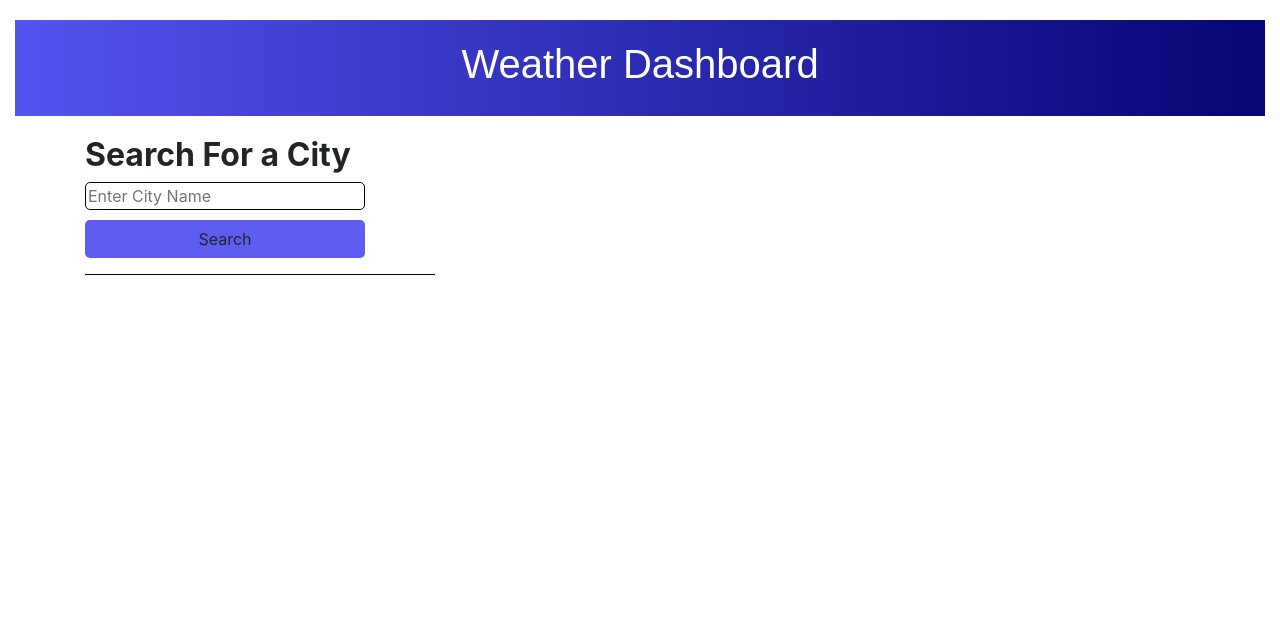
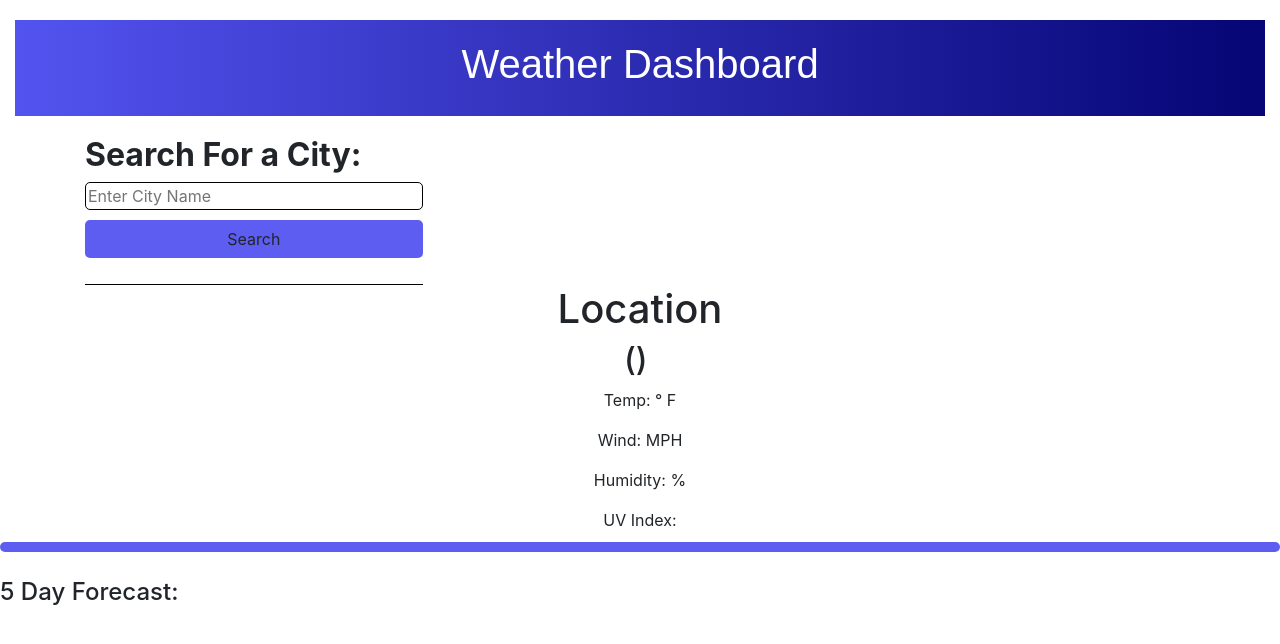
Before and after one commit to sallaball/Weather-Dashboard, a plain HTML site: page index.html in a window 1280 px wide. Drawn offline with nearby package versions, Linux system fonts and the light colour scheme.

Commit message:
a little more html to make things easier

```diff
--- a/assets/css/style.css
+++ b/assets/css/style.css
@@ -17,12 +17,12 @@
 
 .search-input {
     border: 1px solid black;
-    width: 80%;
+    width: 100%;
     border-radius: 5px;
 }
 
-.search-btn {
-    width: 80%;
+.btn {
+    width: 100%;
     background-color: rgb(93, 93, 241);
     margin-top: 10px;
     text-align: center;
--- a/index.html
+++ b/index.html
@@ -14,34 +14,46 @@
         <header class="header col-12">
             <H1>Weather Dashboard</H1></header>
     </div>
+    <main>
     <div class="container">
         <!--here goes search box-->
-        <div class="row">
-            <div class="col-md-4">
+        <div class="row col-md-4">
                 <div class="search-body">
-                    <h2 class="search-text ">Search For a City</h2>
-                    <form class="city-input">
+                    <h2 class="search-text ">Search For a City:</h2>
+                    <form class="city-input" id="city-input">
                         <input type="text" class="search-input" placeholder="Enter City Name"/>
-                        <div class="search-btn ">
-                            <button class="btn" type="button">Search</button>
-                        </div>
+                        <button class="btn" type="submit">Search</button>
                     </form>
-                        <div class="past-search">
-                            <ul class="list">
+                            <ul class="search-history" id="search-history">
                             <!-- this is where the list of past searches goes-->
                             </ul>
-                        </div>
-                    </div>
                 </div>
-            </div>
-
         </div>
     </div>
+    <div id="weather-section" class="weather-section">
+        <section id="current-weather" class="current-weather text-center">
+            <h1><span id="location-name">Location</span></h1>
+            <h2>(<span id="Date"></span>) <img id="currentIcon"></img></h2>
+            <p>Temp: <span id="temp"></span> &deg F</p>
+            <p>Wind: <span id="wind"></span> MPH</p>
+            <p>Humidity: <span id="humidity"></span> %</p>
+            <p>UV Index: <span id="UV" class="btn btn-sm px-4"></span></p>
+        </section>
+
+        <section id="weather-section" class="weather-section">
+            <h4>5 Day Forecast:</h4>
+            <ul id="future-ul" class="future-ul">
+
+            </ul>
+        </section>
+    </div>
+</main>
 
 
 
     <script src="https://code.jquery.com/jquery-3.4.1.min.js"></script>
     <script src="https://cdnjs.cloudflare.com/ajax/libs/moment.js/2.24.0/moment.min.js"></script>
     <script src="assets/js/script.js"></script>
+
 </body>
 </html>
```
